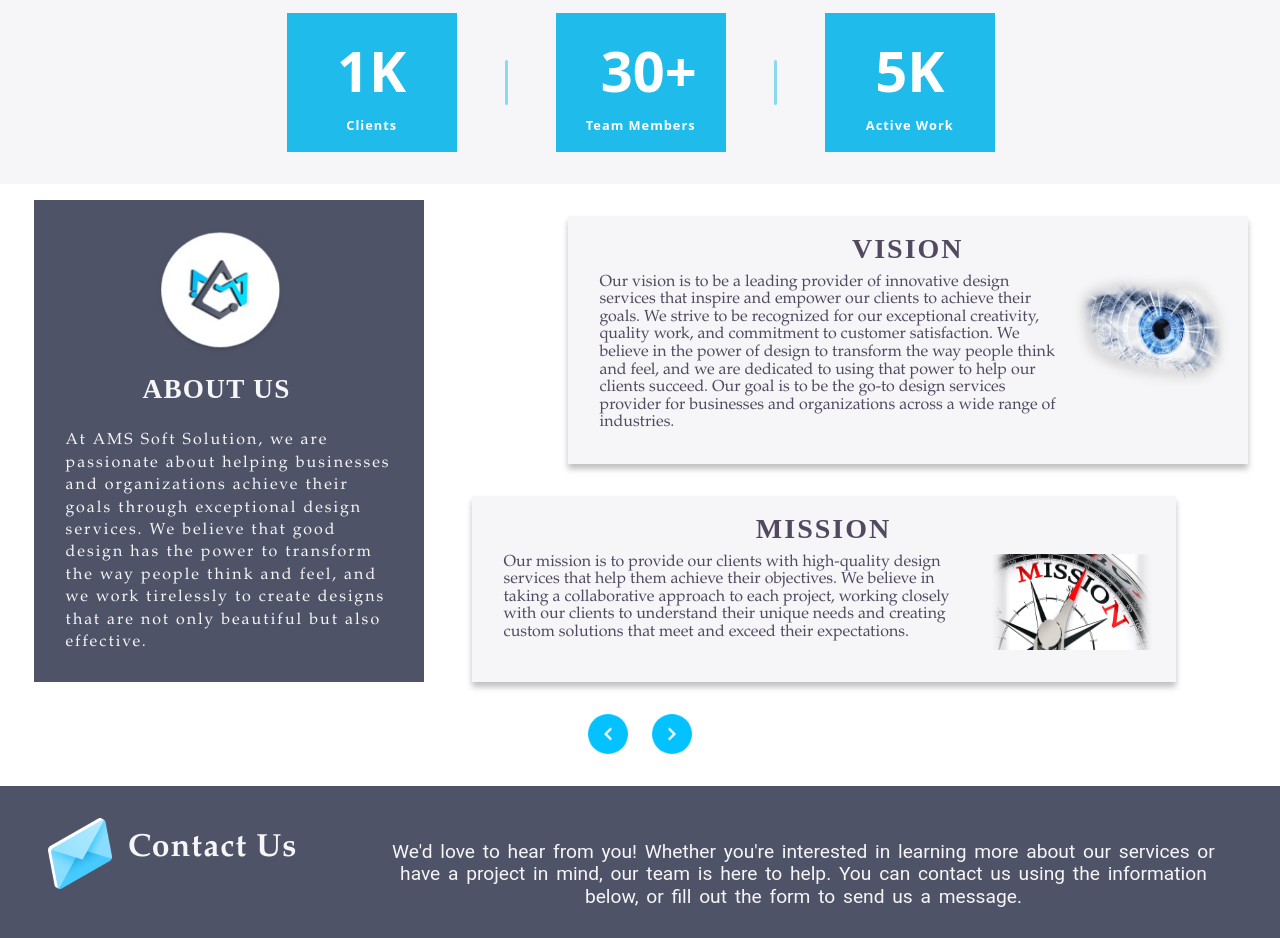
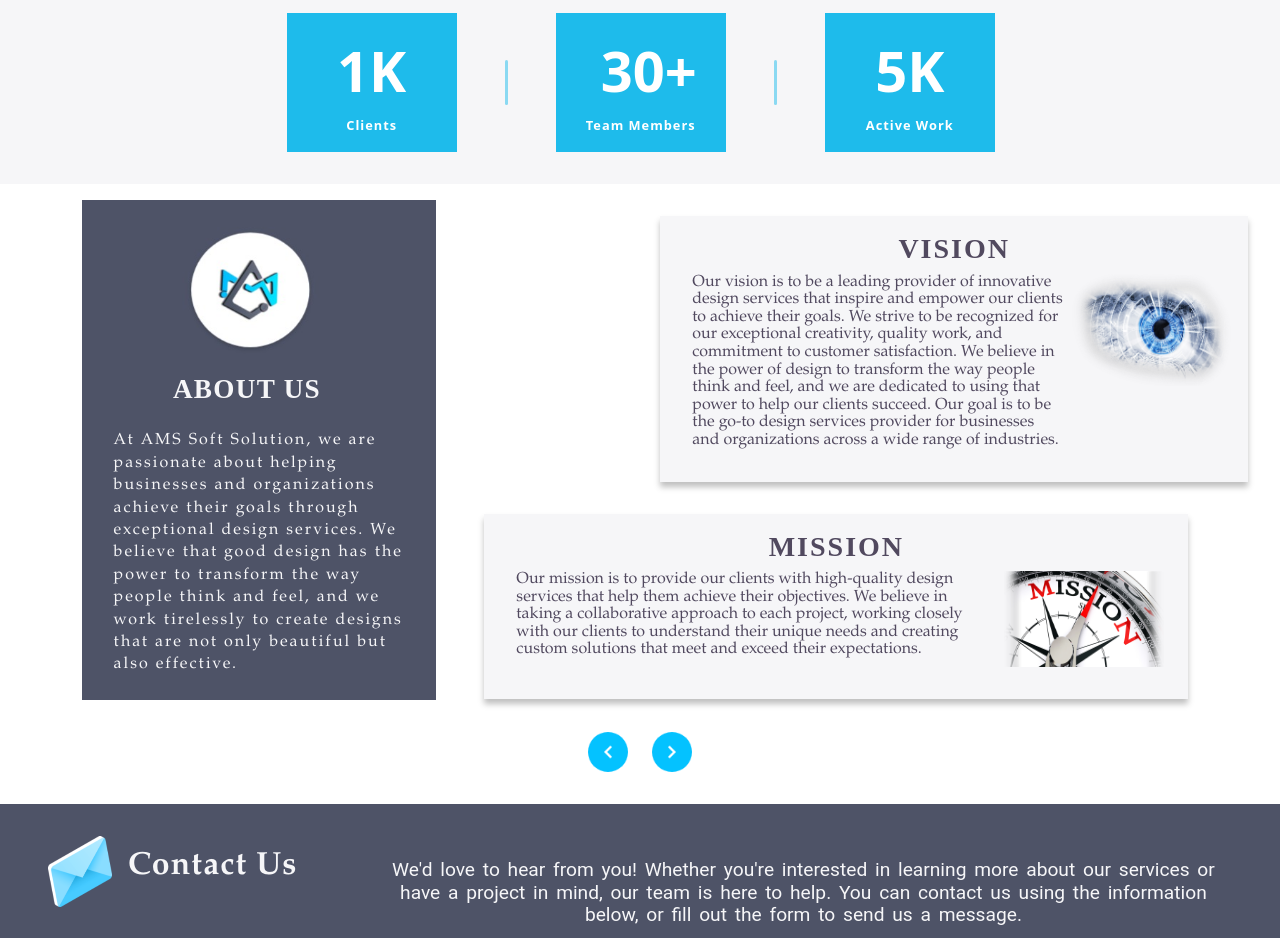
Before and after one commit to AKraja777/AMW, a PHP site: page / in a window 1280 px wide; the page is wider, and only the part inside the window is pictured. Shown: the part 3649-4587 px from the top of that part. Run offline with PHP 8.4, Linux system fonts and the light colour scheme.

Commit message:
style.css

```diff
--- a/style.css
+++ b/style.css
@@ -1291,6 +1291,7 @@ margin-right:1rem;
   background-color: #4e5367;
   color: #f6f6f8;
   margin-top: -1rem;
+  margin-left:3rem;
 }
 
 #about .about-carousel .aboutsection .aboutBox img {
@@ -1335,7 +1336,7 @@ letter-spacing:2px;
   box-shadow: 0px 5px 6px rgba(0, 0, 0, 0.25);
 }
 #about .about-carousel .aboutsection .vision-mission .visionBox {
-  margin-left: 5rem;
+  margin-left:10rem;
 }
 #about .about-carousel .aboutsection .vision-mission .missionBox {
   margin-left: -1rem;
```
